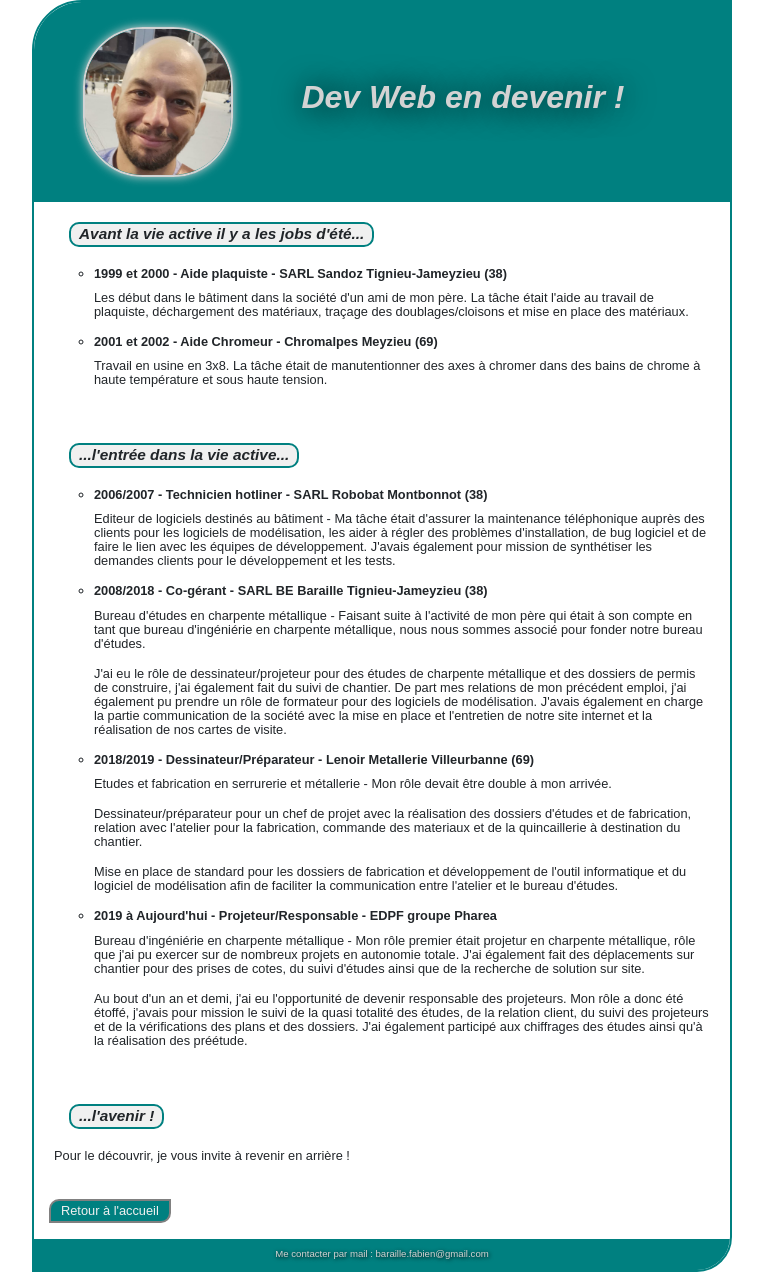
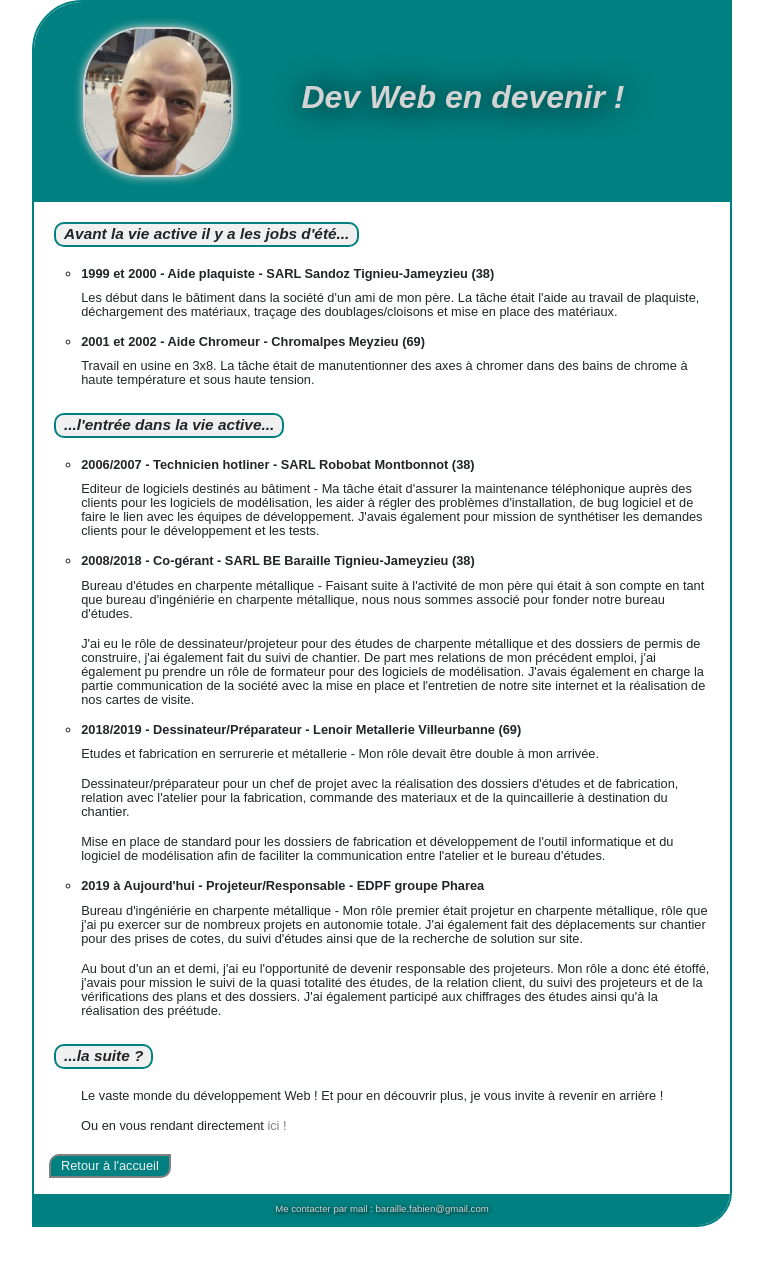
Before and after one commit to FabienBaraille/FabienBaraille.github.io, a PHP site: page /experience.html in a window 1280 px wide. Shown: the whole page, without its empty margins (258-1021 px from the left). After the commit the page ends 1227 px from the top, so only its background shows below. Run offline with PHP 8.4, Linux system fonts and the light colour scheme.

Commit message:
plus que les projets petit à petit

```diff
--- a/CSS/style.css
+++ b/CSS/style.css
@@ -8,6 +8,7 @@ header {
     width: 100%;
     display: flex;
     align-items: center;
+    margin-bottom: 15px;
 }
 header img {
     max-width: 30%;
@@ -25,7 +26,7 @@ h1 {
 }
 
 section {
-    padding: 20px;
+    padding: 5px 20px;
 }
 h2 {
     font-size: 1.2em;
@@ -39,9 +40,16 @@ h2 {
     margin-left: 15px;
     margin-bottom: 20px;
 }
+h2.experience {
+    margin-left: unset;
+}
+.suite p {
+    margin-left: 27px;
+}
 ul {
     list-style-type: circle;
     line-height: 1.1;
+    margin-left: -1em;
 }
 .formation li {
     margin-bottom: 20px;
--- a/experience.html
+++ b/experience.html
@@ -18,14 +18,14 @@
             <h1>Dev Web en devenir !</h1>
         </header>
         <section>
-            <h2>Avant la vie active il y a les jobs d'été...</h2>
+            <h2 class="experience">Avant la vie active il y a les jobs d'été...</h2>
             <ul>
                 <li><strong>1999 et 2000 - Aide plaquiste - SARL Sandoz Tignieu-Jameyzieu (38)</strong><p>Les début dans le bâtiment dans la société d'un ami de mon père. La tâche était l'aide au travail de plaquiste, déchargement des matériaux, traçage des doublages/cloisons et mise en place des matériaux.</p></li>
                 <li><strong>2001 et 2002 - Aide Chromeur - Chromalpes Meyzieu (69)</strong><p>Travail en usine en 3x8. La tâche était de manutentionner des axes à chromer dans des bains de chrome à haute température et sous haute tension.</p></li>
             </ul>
         </section>
         <section>
-            <h2>...l'entrée dans la vie active...</h2>
+            <h2 class="experience">...l'entrée dans la vie active...</h2>
             <ul>
                 <li><strong>2006/2007 - Technicien hotliner - SARL Robobat Montbonnot (38)</strong><p>Editeur de logiciels destinés au bâtiment - Ma tâche était d'assurer la maintenance téléphonique auprès des clients pour les logiciels de modélisation, les aider à régler des problèmes d'installation, de bug logiciel et de faire le lien avec les équipes de développement. J'avais également pour mission de synthétiser les demandes clients pour le développement et les tests.</p></li>
                 <li><strong>2008/2018 - Co-gérant - SARL BE Baraille Tignieu-Jameyzieu (38)</strong><p>Bureau d'études en charpente métallique - Faisant suite à l'activité de mon père qui était à son compte en tant que bureau d'ingéniérie en charpente métallique, nous nous sommes associé pour fonder notre bureau d'études.</p><p>J'ai eu le rôle de dessinateur/projeteur pour des études de charpente métallique et des dossiers de permis de construire, j'ai également fait du suivi de chantier. De part mes relations de mon précédent emploi, j'ai également pu prendre un rôle de formateur pour des logiciels de modélisation. J'avais également en charge la partie communication de la société avec la mise en place et l'entretien de notre site internet et la réalisation de nos cartes de visite.</p></li>
@@ -33,9 +33,10 @@
                 <li><strong>2019 à Aujourd'hui - Projeteur/Responsable - EDPF groupe Pharea</strong><p>Bureau d'ingéniérie en charpente métallique - Mon rôle premier était projetur en charpente métallique, rôle que j'ai pu exercer sur de nombreux projets en autonomie totale. J'ai également fait des déplacements sur chantier pour des prises de cotes, du suivi d'études ainsi que de la recherche de solution sur site.</p><p>Au bout d'un an et demi, j'ai eu l'opportunité de devenir responsable des projeteurs. Mon rôle a donc été étoffé, j'avais pour mission le suivi de la quasi totalité des études, de la relation client, du suivi des projeteurs et de la vérifications des plans et des dossiers. J'ai également participé aux chiffrages des études ainsi qu'à la réalisation des préétude.</p></li>
             </ul>
         </section>
-        <section>
-            <h2>...l'avenir !</h2>
-            <p>Pour le découvrir, je vous invite à revenir en arrière !</p>
+        <section class="suite">
+            <h2 class="experience">...la suite ?</h2>
+            <p>Le vaste monde du développement Web ! Et pour en découvrir plus, je vous invite à revenir en arrière !</p>
+            <p>Ou en vous rendant directement <a href="projet.html">ici !</a></p>
         </section>
 
         <p><a class="back_home" href="./index.html">Retour à l'accueil</a></p>
```
Also changed, not shown: projet.html (added, +30 -0 lines).
